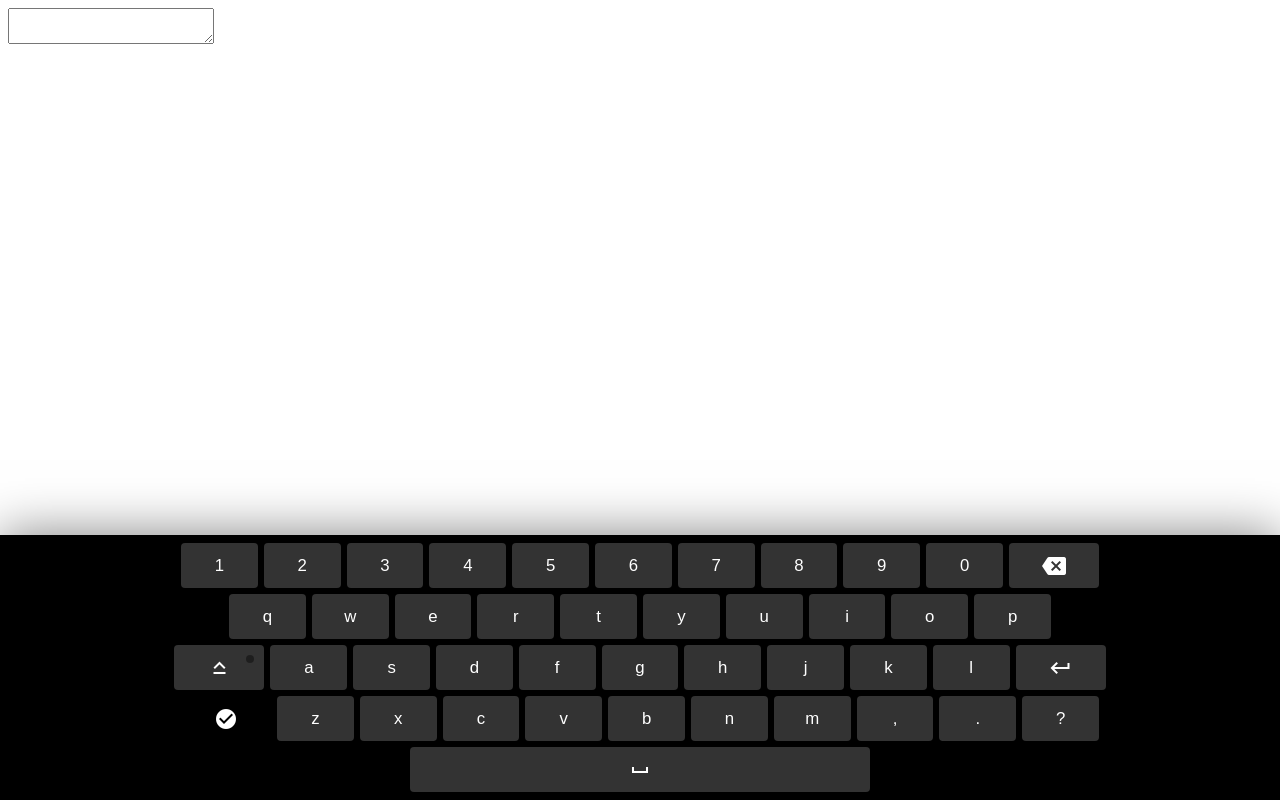
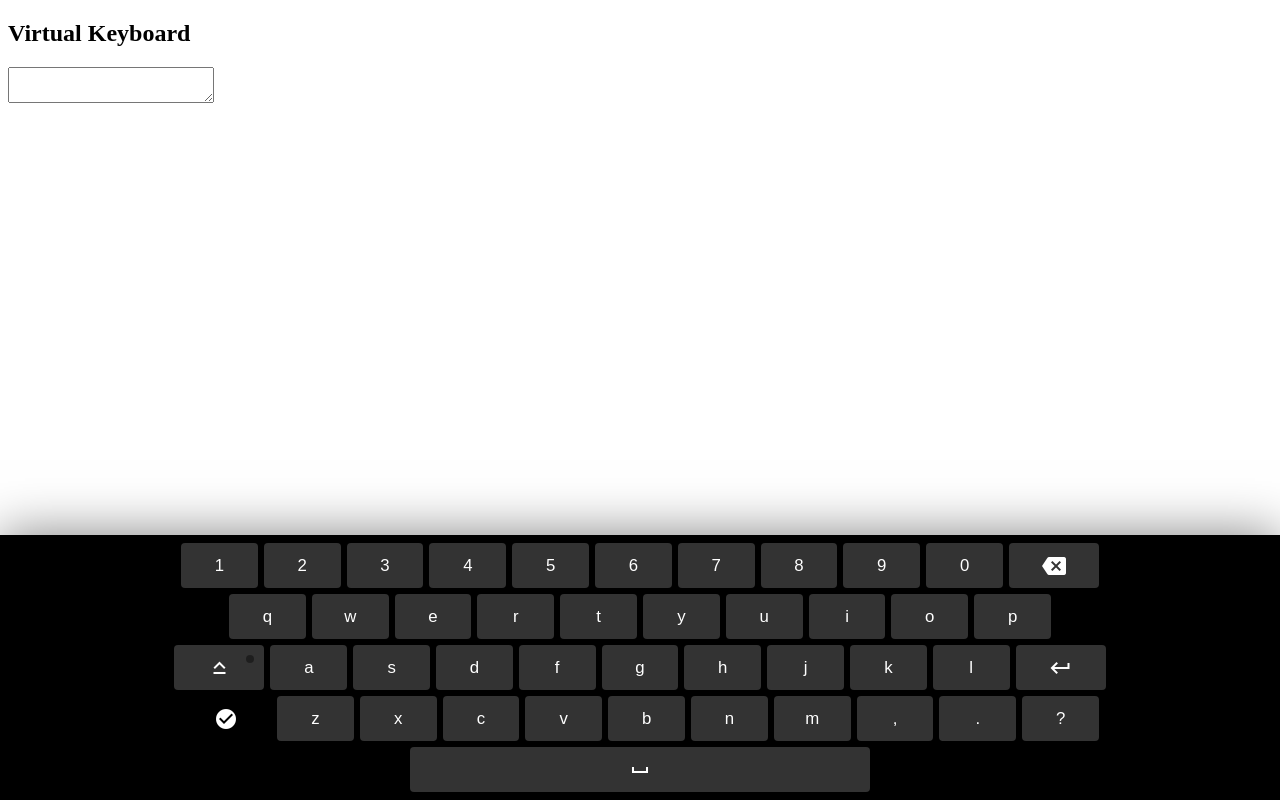
Before and after one commit to delaaaae/Day20-21, a plain HTML site: page ex01/src/index.html in a window 1280 px wide. Drawn offline with Linux system fonts and the light colour scheme.

Commit message:
Update index.html

```diff
--- a/ex01/src/index.html
+++ b/ex01/src/index.html
@@ -10,6 +10,7 @@
 </head>
 
 <body>
+    <h2>Virtual Keyboard</h2>
    <div>
     <textarea class="use-keyboard-input"></textarea>
 </div>
```
